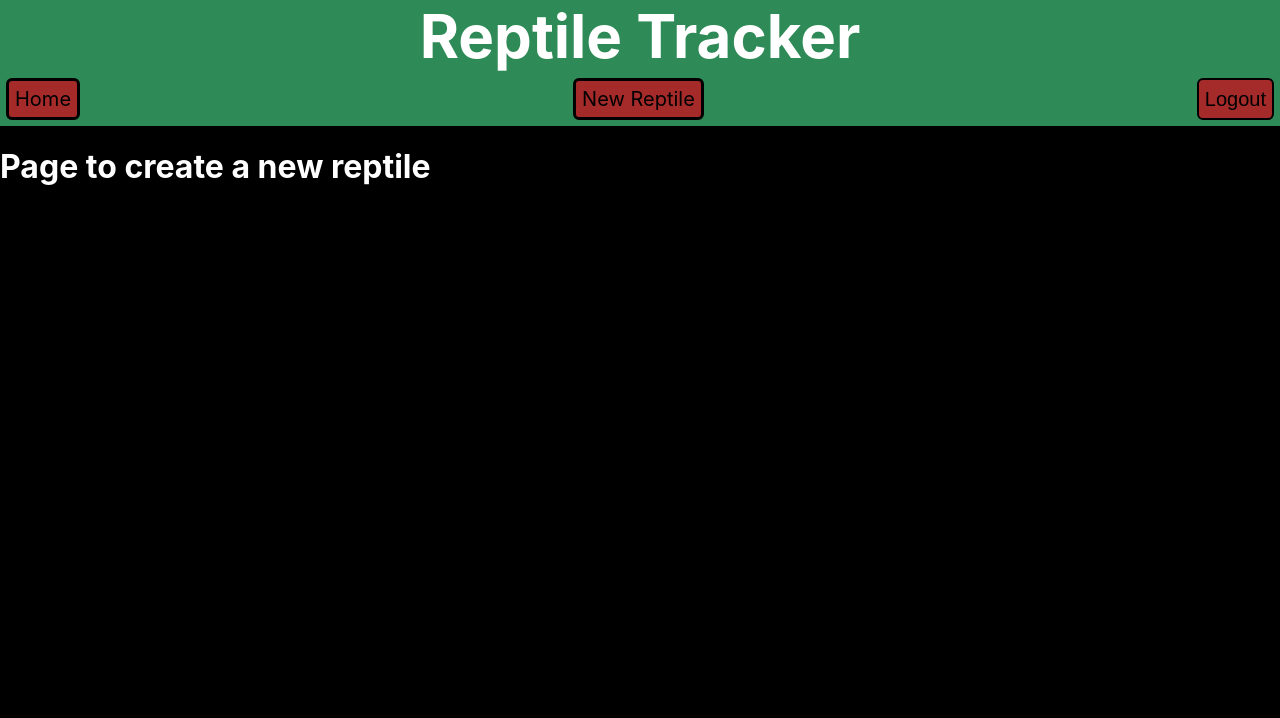
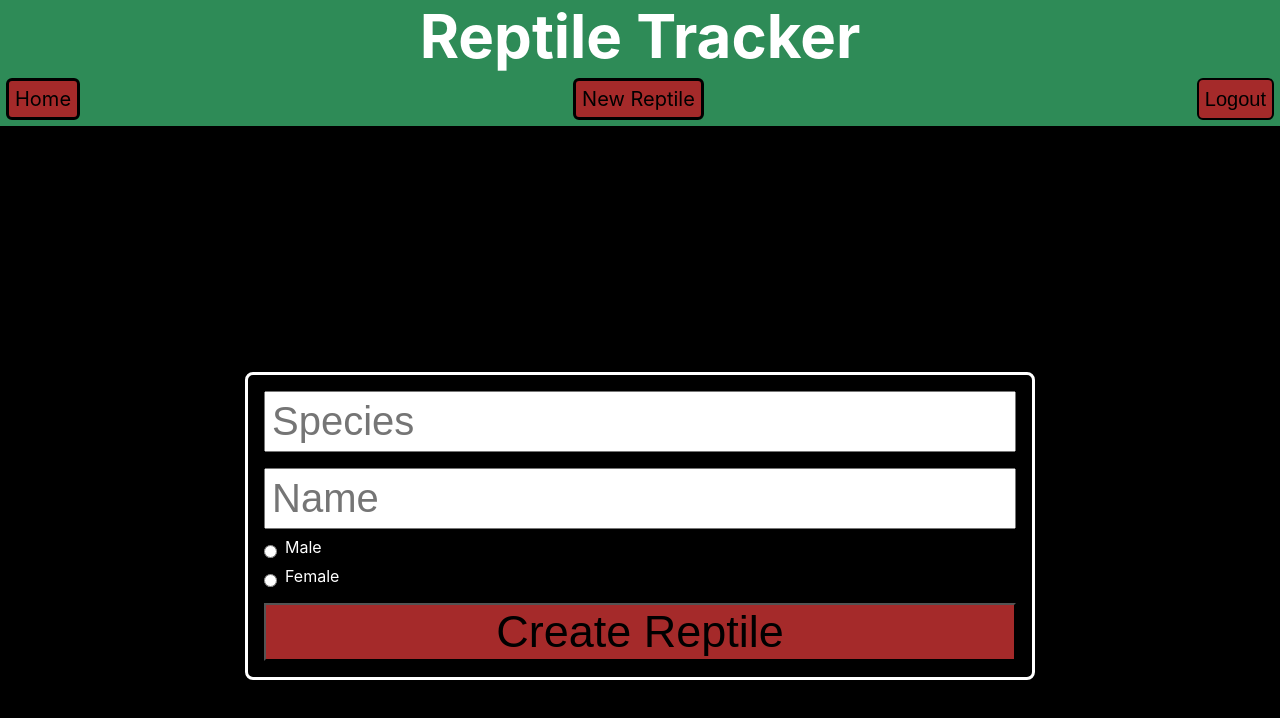
Before and after one commit to AaronHales/Rep, a React (Vite) app in the folder client/: page /#/reptile in a window 1280 px wide. Shown: the top 718 px of the page. Built offline with nearby package versions, Linux system fonts and the light colour scheme; sample sign-in values are in the browser's storage.

Commit message:
hooked up some of the endpoints, also removed some unused imports from a server file

```diff
--- a/client/src/Home.jsx
+++ b/client/src/Home.jsx
@@ -1,11 +1,13 @@
 import { useEffect, useState } from "react";
 import { useApi } from "./utils/use_api";
-import { useCounter } from "./utils/use_counter";
 import { requireLogin } from "./utils/require_login";
+import { Link } from "react-router-dom";
+import "./styles/home.css";
 
 export const Home = () => {
   requireLogin();
   const [user, setUser] = useState(null);
+  const [reptiles, setReptiles] = useState([]);
   const api = useApi();
 
   async function getUser() {
@@ -13,16 +15,29 @@ export const Home = () => {
     setUser(user);
   }
 
+  async function getReptiles() {
+    const reptiles = await api.get("/reptile");
+    setReptiles(reptiles.reptiles);
+  }
+
   useEffect(() => {
     getUser();
+    getReptiles();
   }, [])
 
   return (
     <>
       <div>{user && <h1>Welcome, {user.firstName}</h1>}</div>
-      <div>List of all reptiles for the user here</div>
-
-      <div>View reptiles</div>
+      <div>{reptiles ? <div>{reptiles.map(reptile => (
+        <Link className="reptile" key={reptile.id} to={`/reptile/${reptile.id}`}>
+          <div>{reptile.name}</div>
+          <div>{reptile.species}</div>
+          <div>{reptile.sex}</div>
+        </Link>
+      ))}
+      </div>
+      :
+      <div>No reptiles yet, create one!</div>}</div>
     </>
   )
 }
--- a/client/src/NewReptile.jsx
+++ b/client/src/NewReptile.jsx
@@ -1,8 +1,69 @@
+import { useState } from "react";
+import { requireLogin } from "./utils/require_login"
+import { useApi } from "./utils/use_api";
+import { useNavigate } from "react-router-dom";
+
+
 export function NewReptile() {
+    requireLogin();
+    const api = useApi();
+    const [species, setSpecies] = useState("");
+    const [name, setName] = useState("");
+    const [sex, setSex] = useState("");
+    const navigate = useNavigate();
+
+
+    async function createReptile(e) {
+        e.preventDefault();
+        const res = await api.post("/reptile/create", {
+          species,
+          name,
+          sex,
+        });
+        navigate("/");
+      }
+
     return (
-        <>
-            <h1>Page to create a new reptile</h1>
-        </>
+        <div className="form-container">
+            <form className="form" onSubmit={createReptile}>
+                <input
+                placeholder="Species"
+                type="text"
+                value={species}
+                required
+                onChange={e => setSpecies(e.target.value)}
+                />
+                <input
+                placeholder="Name"
+                type="text"
+                value={name}
+                required
+                onChange={e => setName(e.target.value)}
+                />
+                <div className="radio">
+                    <input
+                    id="M"
+                    type="radio"
+                    name="sex"
+                    value="M"
+                    onChange={e => setSex(e.target.value)}
+                    required
+                    />
+                    <label htmlFor="M">Male</label>
+                </div>
+                <div className="radio">
+                    <input
+                    id="F"
+                    type="radio"
+                    name="sex"
+                    value="F"
+                    onChange={e => setSex(e.target.value)}
+                    />
+                    <label htmlFor="F">Female</label>
+                </div>
+                <button>Create Reptile</button>
+            </form>
+        </div>
     )
 
 }
--- a/client/src/Reptile.jsx
+++ b/client/src/Reptile.jsx
@@ -1,10 +1,27 @@
+import { useParams, useSearchParams } from "react-router-dom"
+import { useApi } from "./utils/use_api";
+import { useEffect, useState } from "react";
+import { requireLogin } from "./utils/require_login";
+
 export function Reptile() {
+    requireLogin();
+    const { id } = useParams();
+    const api = useApi();
+    const [reptile, setReptile] = useState(null);
+
+    async function getReptile() {
+        const { reptile } = await api.get(`/reptile/${id}`);
+        console.log(reptile);
+        setReptile(reptile);
+    }
+
+    useEffect(() => {
+        getReptile();
+      }, [])
+
     return (
         <>
-            <h1>Specific reptile page here</h1>
-            <div>All feedings for this reptile</div>
-            <div>All husbandry records</div>
-            <div>All schedules</div>
+            {reptile ? <div>{reptile.name}</div> : <h1>Couldn't find that reptile!</h1>}
         </>
     )
 
--- a/client/src/SignUp.jsx
+++ b/client/src/SignUp.jsx
@@ -13,6 +13,7 @@ export const SignUp = () => {
   const api = useApi();
   const dispatch = useDispatch();
   const navigate = useNavigate();
+
   async function createUser(e) {
     e.preventDefault();
     const res = await api.post("/users", {
--- a/client/src/styles/form.css
+++ b/client/src/styles/form.css
@@ -29,3 +29,7 @@
     background-color: brown;
     cursor: pointer;
 }
+
+.radio {
+    display: flex;
+}
--- /dev/null
+++ b/client/src/styles/home.css
@@ -0,0 +1,6 @@
+.reptile {
+    display: flex;
+    flex-direction: column;
+    width: auto;
+    max-width: 40%;
+}
```
Also changed, not shown: 1 other file (tests, documents, lock files or other folders).
